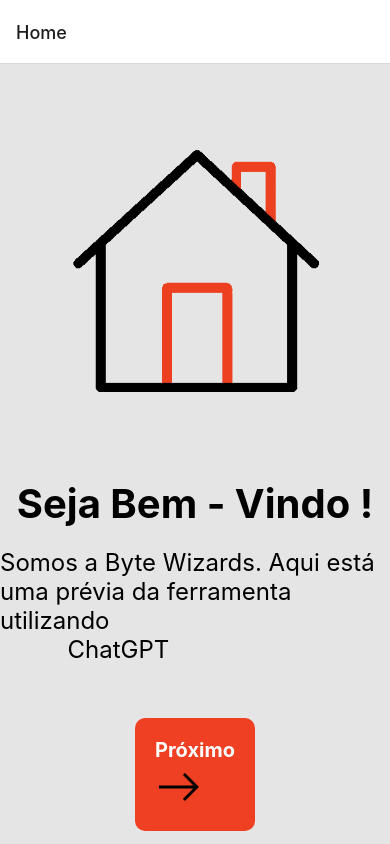
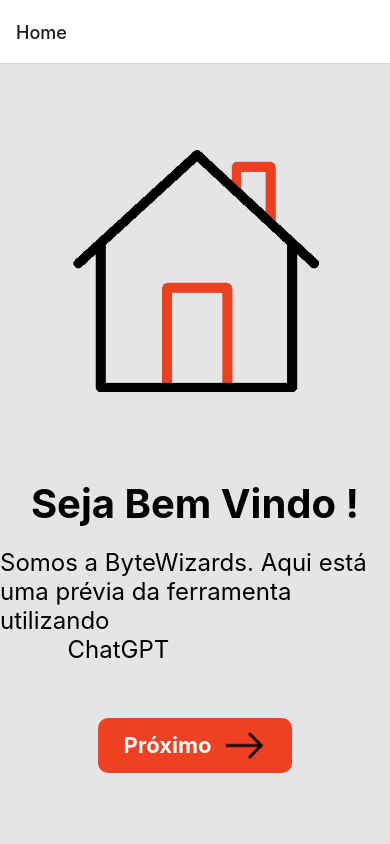
Before and after one commit to GabrielCostaMarques/SprintMobile, a React Native app: screen / in a window 390 px wide. Built offline with nearby package versions, Linux system fonts and the light colour scheme; what react-native-localhost would draw is missing.

Commit message:
style:format prettier + layout btn proximo

```diff
--- a/src/Telas/Intro.js
+++ b/src/Telas/Intro.js
@@ -3,18 +3,19 @@ import { View, TouchableOpacity, Text, StyleSheet, Image } from "react-native";
 
 import IconHome from "../../assets/IconHomeAnimation1.gif";
 import Arrow from "../../assets/arrow.png";
-import TypingAnimation from "../components/AnimationText"
+import TypingAnimation from "../components/AnimationText";
 
 const Home = ({ navigation }) => {
   return (
     <View style={styles.container}>
       <View style={styles.containerHome}>
         <Image style={styles.logo} source={IconHome} />
-        <Text style={styles.titulo}>Seja Bem - Vindo !</Text>
-        <TypingAnimation style={styles.subtitulo}
-          text="Somos a Byte Wizards. Aqui está uma prévia da ferramenta utilizando
-          ChatGPT"/>
-
+        <Text style={styles.titulo}>Seja Bem Vindo !</Text>
+        <TypingAnimation
+          style={styles.subtitulo}
+          text="Somos a ByteWizards. Aqui está uma prévia da ferramenta utilizando
+          ChatGPT"
+        />
       </View>
 
       <View style={styles.containerButton}>
@@ -24,8 +25,10 @@ const Home = ({ navigation }) => {
             navigation.navigate("Cadastrar");
           }}
         >
-        <Text style={styles.btnNext}>Próximo</Text>
-        <Image source={Arrow}/>
+          <View style={styles.buttonContent}>
+            <Text style={styles.btnNext}>Próximo</Text>
+            <Image source={Arrow} style={styles.arrowImage} />
+          </View>
         </TouchableOpacity>
       </View>
     </View>
@@ -42,10 +45,10 @@ const styles = StyleSheet.create({
     overflow: "hidden",
   },
 
-  containerHome:{
+  containerHome: {
     flex: 8,
-    alignItems:"center",
-    justifyContent:"center"
+    alignItems: "center",
+    justifyContent: "center",
   },
 
   logo: {
@@ -66,22 +69,34 @@ const styles = StyleSheet.create({
     lineHeight: 25,
   },
 
-  button:{
-    backgroundColor:"#ef4023",
-    borderRadius:10,
-    padding:20,
-    marginTop:30,
-
+  button: {
+    backgroundColor: "#ef4023",
+    borderRadius: 10,
+    paddingVertical: 10,
+    paddingHorizontal: 25,
+    marginTop: 30,
   },
   btnNext: {
-    fontSize: 20,
+    fontSize: 22,
     fontWeight: "bold",
     textAlign: "center",
     lineHeight: 25,
-    color:"white"
+    color: "white",
   },
-  containerButton:{
+  containerButton: {
     flex: 2,
   },
-
+  arrowContainer: {
+    flexDirection: "row",
+    alignItems: "center",
+  },
+  arrowImage: {
+    width: 45,
+    height: 35,
+    marginLeft: 10,
+  },
+  buttonContent: {
+    flexDirection: "row",
+    alignItems: "center",
+  },
 });
```
